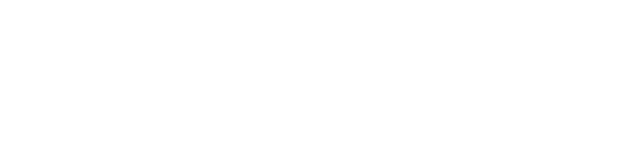
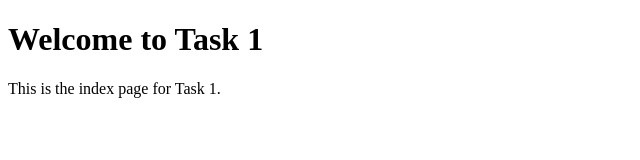
Before and after one commit to himasnhu1/Guvi_Task, a plain HTML site: page Task1/index.html in a window 1280 px wide. Shown: the whole page, without its empty margins (0-640 px from the left). Drawn offline with Linux system fonts and the light colour scheme.

Commit message:
changing in index

```diff
--- a/Task1/index.html
+++ b/Task1/index.html
@@ -6,6 +6,8 @@
     <title>Task 1</title>
 </head>
 <body>
+    <h1>Welcome to Task 1</h1>
+    <p>This is the index page for Task 1.</p>
 
 </body>
 </html>
```
Also changed, not shown: Task2/index.html (+2 -0 lines).
